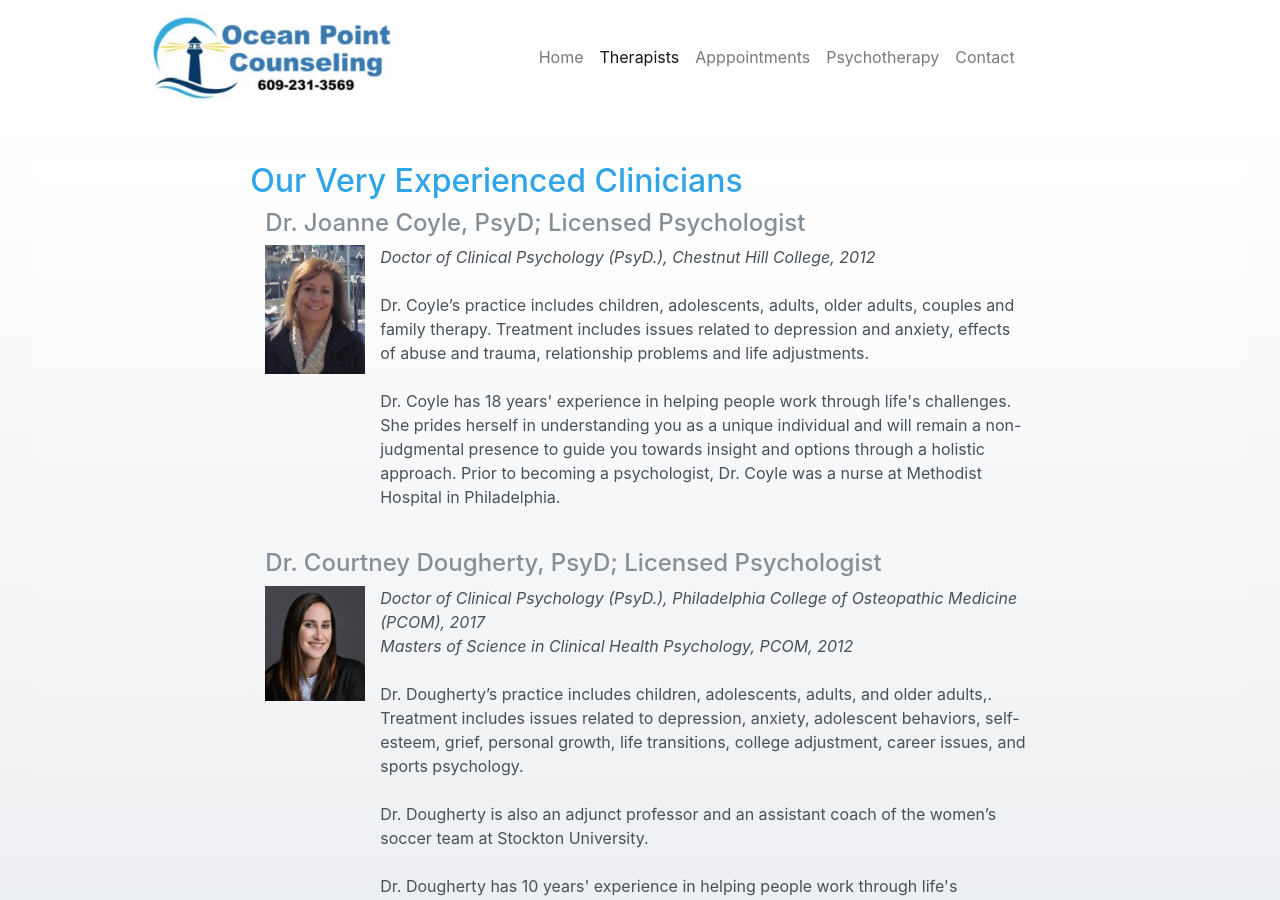
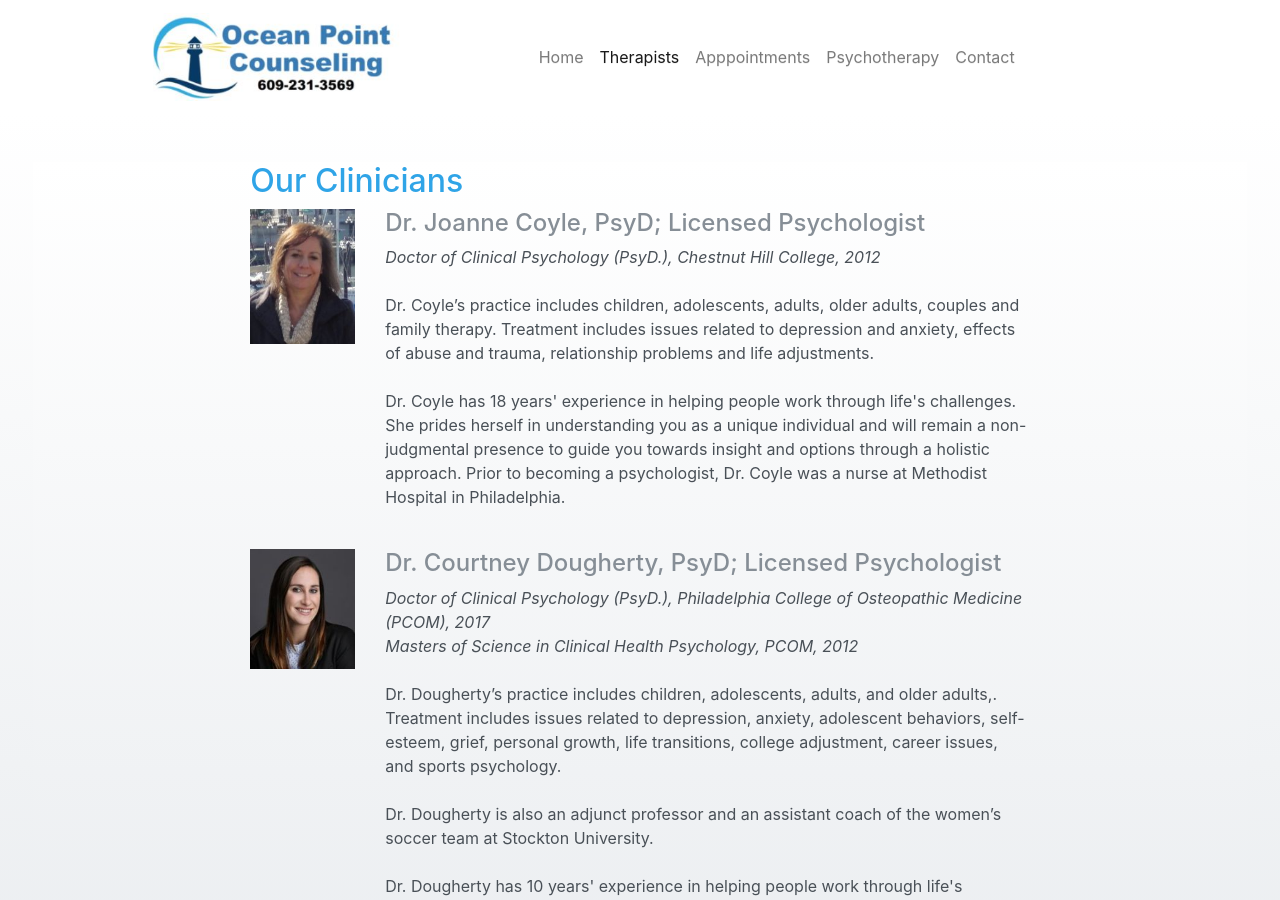
Before and after one commit to oc-point/oc-point.github.io, a Jekyll site: the page built from clinicians.md, in a window 1280 px wide and 900 px high. Built offline with Jekyll 4.4.1, drawn with Linux system fonts in a browser that asks for light colours; nearby versions of some CDN libraries.

Commit message:
change clinicians layout

```diff
--- a/clinicians.md
+++ b/clinicians.md
@@ -13,22 +13,20 @@ keywords:
   - holistic approach
 ---
 
-## Our Very Experienced Clinicians
+## Our Clinicians
 
 {% for item in site.data.clinicians %}
-<div class="container-fluid">
-  <h4 class="text-muted">{{item.title}}</h4>
+<div class="container-fluid p-0">
   <div class="row">
     <div class="col-sm-2">
       <img class="img-fluid" src="{{item.image}}" alt="{{item.title}}"><br>
     </div>
     <div class="col-sm-10">
-      <div class="row">
-	{% for entry in item.education %}
-    	  <i>{{entry.degree}}</i><br>
-  	{% endfor %}
-        {{item.summary}} <br>
-      </div>
+      <h4 class="text-muted">{{item.title}}</h4>
+      {% for entry in item.education %}
+        <i>{{entry.degree}}</i><br>
+      {% endfor %}
+      <br> {{item.summary}} <br>
     </div>
   </div>
 </div>
```
